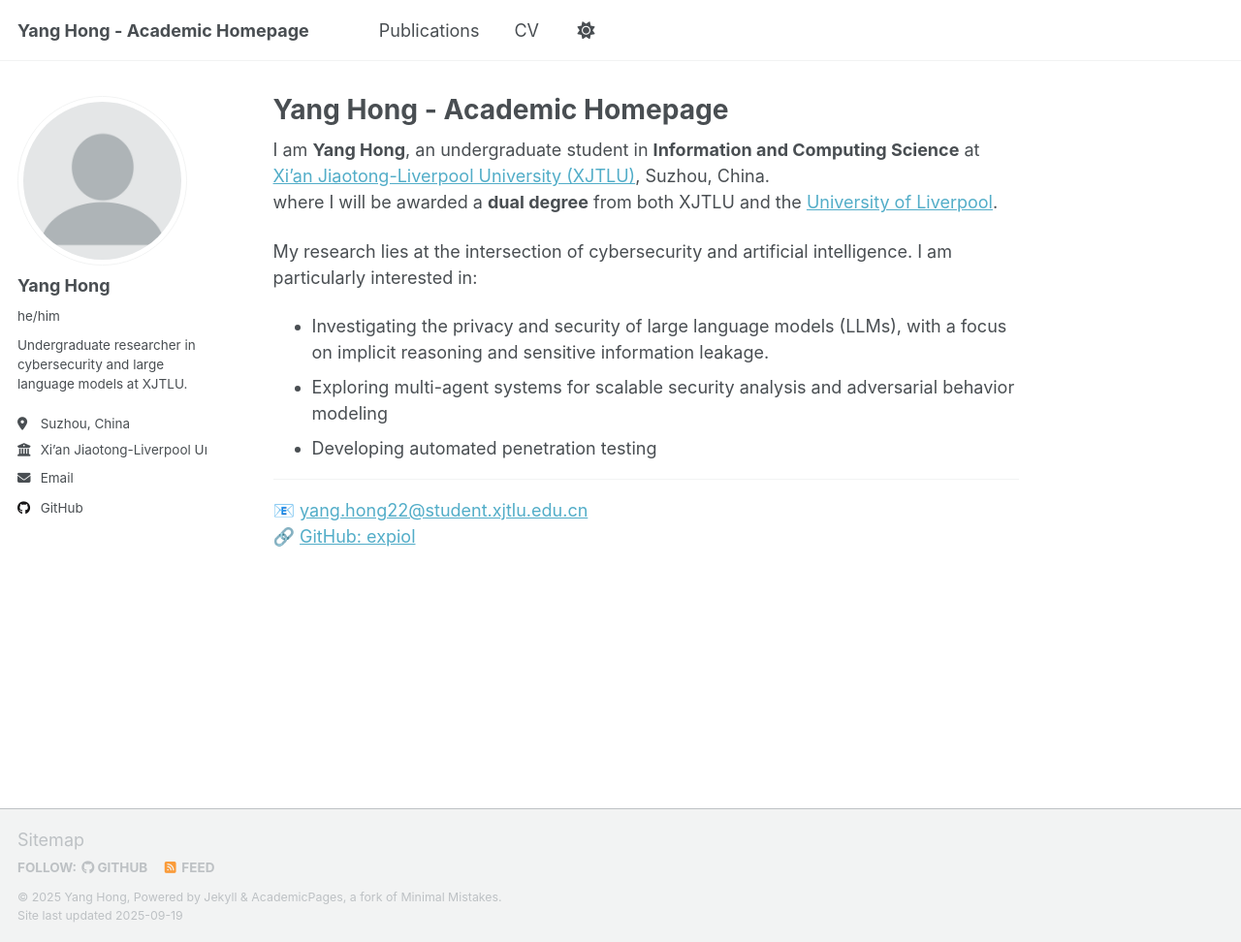
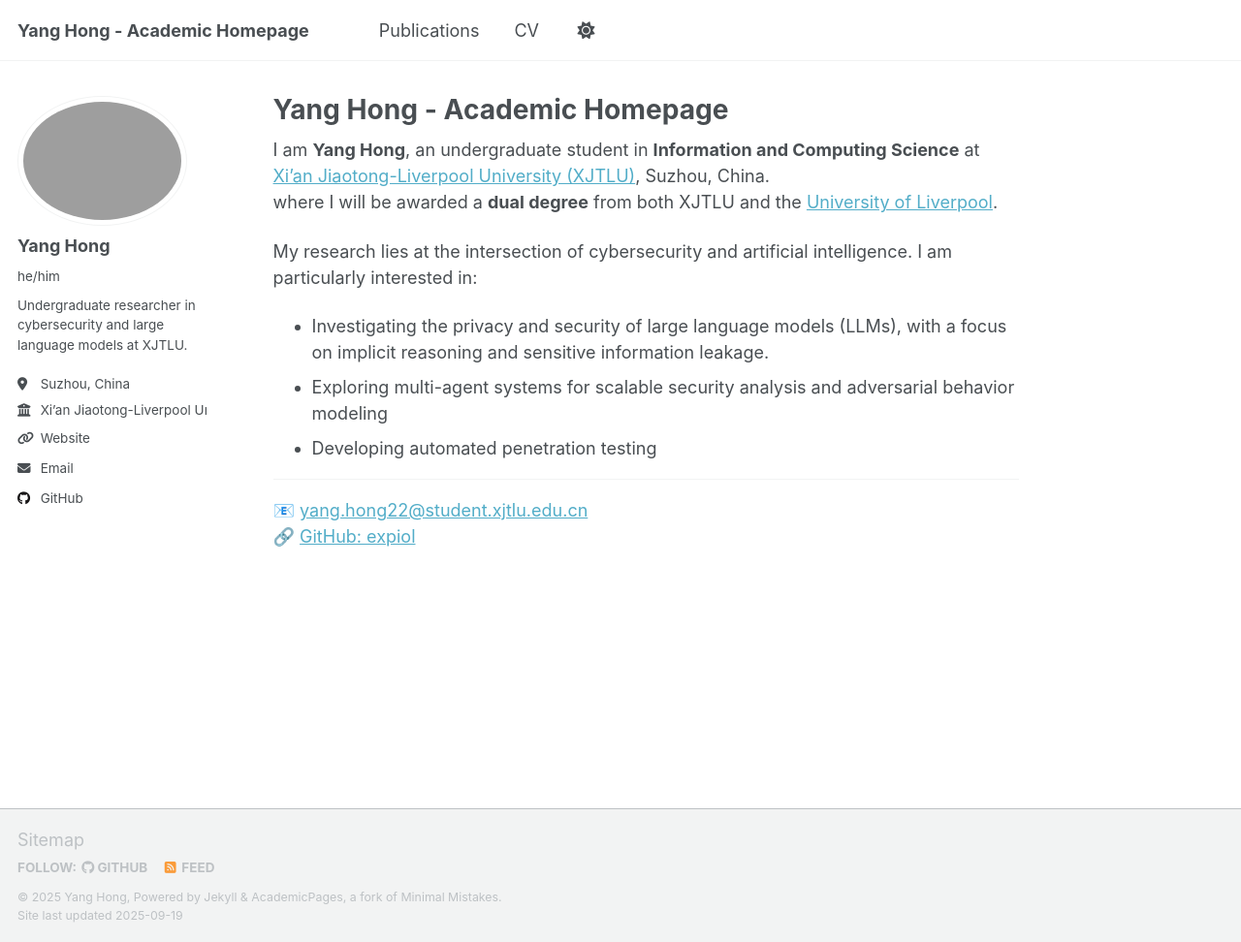
Before and after one commit to expiol/expiol.github.io, a Jekyll site: the page built from _pages/about.md, in a window 1280 px wide and 972 px high. Shown: the whole window at 97% size. Built offline with Jekyll 4.4.1, drawn with Linux system fonts in a browser that asks for light colours; a script that is not in the unit is left out.

Commit message:
Update _config.yml

```diff
--- a/_config.yml
+++ b/_config.yml
@@ -11,13 +11,13 @@ repository               : "expiol/expiol.github.io"   # Replace with your repo
 
 # Site Author - Sidebar Information
 author:
-  avatar           : "profile.png"
+  avatar           : "1.png"
   name             : "Yang Hong"
   pronouns         : "he/him"
   bio              : "Undergraduate researcher in cybersecurity and large language models at XJTLU."
   location         : "Suzhou, China"
   employer         : "Xi’an Jiaotong-Liverpool University"
-  uri              :
+  uri              : https://expiol.github.io
   email            : "yang.hong22@student.xjtlu.edu.cn"
 
   # Academic websites
```
